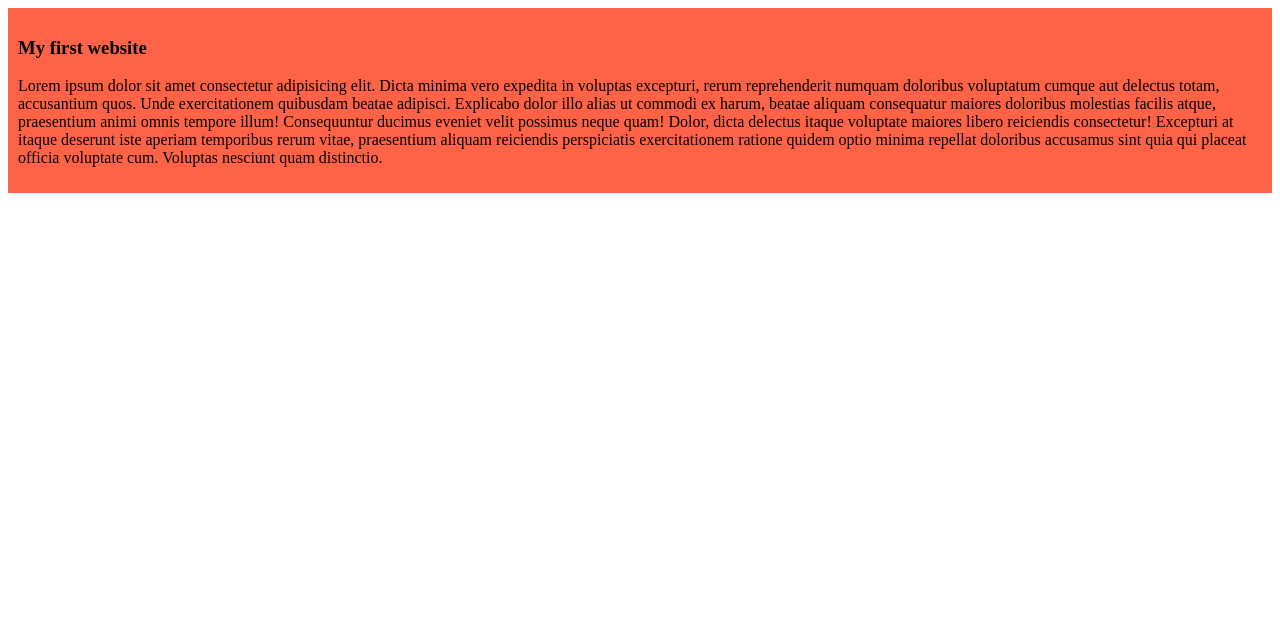
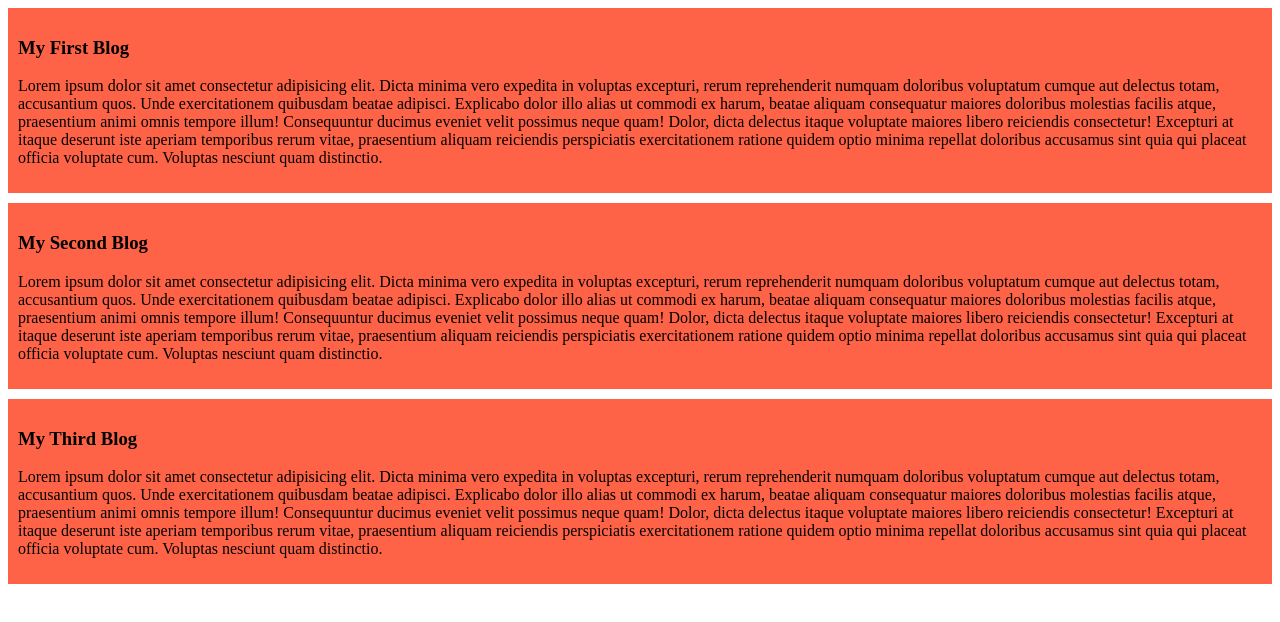
Before and after one commit to Shahidul-Islam-Jony/my-first-github-repo, a plain HTML site: page index.html in a window 1280 px wide. Drawn offline with Linux system fonts and the light colour scheme.

Commit message:
Third time change

```diff
--- a/index.html
+++ b/index.html
@@ -8,7 +8,15 @@
 </head>
 <body>
     <div>
-        <h3>My first website</h3>
+        <h3>My First Blog</h3>
+        <p>Lorem ipsum dolor sit amet consectetur adipisicing elit. Dicta minima vero expedita in voluptas excepturi, rerum reprehenderit numquam doloribus voluptatum cumque aut delectus totam, accusantium quos. Unde exercitationem quibusdam beatae adipisci. Explicabo dolor illo alias ut commodi ex harum, beatae aliquam consequatur maiores doloribus molestias facilis atque, praesentium animi omnis tempore illum! Consequuntur ducimus eveniet velit possimus neque quam! Dolor, dicta delectus itaque voluptate maiores libero reiciendis consectetur! Excepturi at itaque deserunt iste aperiam temporibus rerum vitae, praesentium aliquam reiciendis perspiciatis exercitationem ratione quidem optio minima repellat doloribus accusamus sint quia qui placeat officia voluptate cum. Voluptas nesciunt quam distinctio.</p>
+    </div>
+    <div>
+        <h3>My Second Blog</h3>
+        <p>Lorem ipsum dolor sit amet consectetur adipisicing elit. Dicta minima vero expedita in voluptas excepturi, rerum reprehenderit numquam doloribus voluptatum cumque aut delectus totam, accusantium quos. Unde exercitationem quibusdam beatae adipisci. Explicabo dolor illo alias ut commodi ex harum, beatae aliquam consequatur maiores doloribus molestias facilis atque, praesentium animi omnis tempore illum! Consequuntur ducimus eveniet velit possimus neque quam! Dolor, dicta delectus itaque voluptate maiores libero reiciendis consectetur! Excepturi at itaque deserunt iste aperiam temporibus rerum vitae, praesentium aliquam reiciendis perspiciatis exercitationem ratione quidem optio minima repellat doloribus accusamus sint quia qui placeat officia voluptate cum. Voluptas nesciunt quam distinctio.</p>
+    </div>
+    <div>
+        <h3>My Third Blog</h3>
         <p>Lorem ipsum dolor sit amet consectetur adipisicing elit. Dicta minima vero expedita in voluptas excepturi, rerum reprehenderit numquam doloribus voluptatum cumque aut delectus totam, accusantium quos. Unde exercitationem quibusdam beatae adipisci. Explicabo dolor illo alias ut commodi ex harum, beatae aliquam consequatur maiores doloribus molestias facilis atque, praesentium animi omnis tempore illum! Consequuntur ducimus eveniet velit possimus neque quam! Dolor, dicta delectus itaque voluptate maiores libero reiciendis consectetur! Excepturi at itaque deserunt iste aperiam temporibus rerum vitae, praesentium aliquam reiciendis perspiciatis exercitationem ratione quidem optio minima repellat doloribus accusamus sint quia qui placeat officia voluptate cum. Voluptas nesciunt quam distinctio.</p>
     </div>
 </body>
--- a/styles/blog.css
+++ b/styles/blog.css
@@ -1,4 +1,5 @@
 div{
     background-color: tomato;
     padding:10px;
+    margin-bottom:10px;
 }
```
